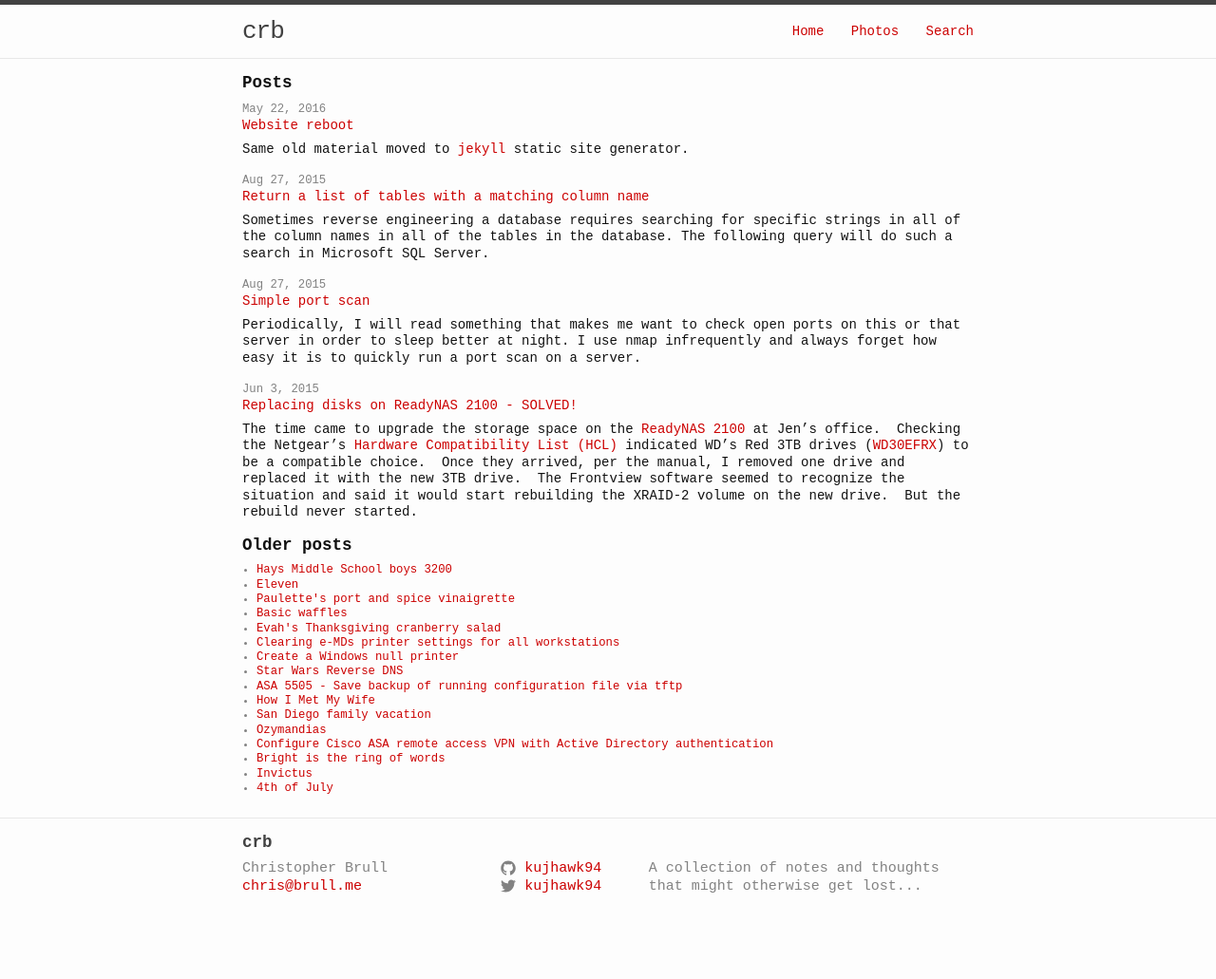
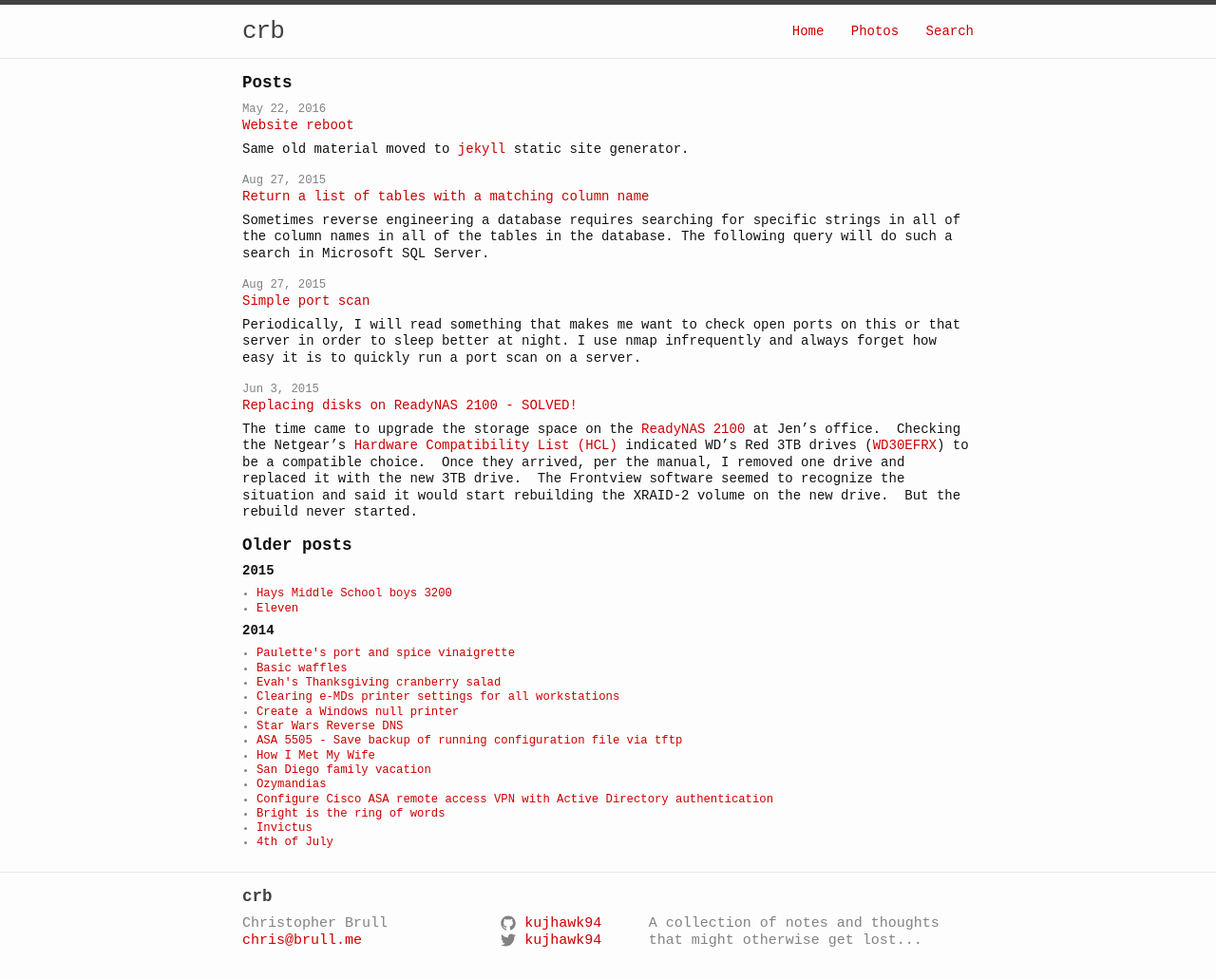
Before and after one commit to kujhawk94/kujhawk94.github.io, a Jekyll site: the page built from index.html, in a window 1280 px wide. Shown: the whole page at 95% size. Built offline with Jekyll 4.4.1, drawn with Linux system fonts in a browser that asks for light colours; before the commit the page ends 974 px from its top, so only the background shows below that.

Commit message:
Add headers extracted from photo, post date to page templates

```diff
--- a/index.html
+++ b/index.html
@@ -18,11 +18,20 @@ layout: default
       </li>
     {% endfor %}
   </ul>
+  {% assign currentyear = 0 %}
   <h1 class="page-heading">Older posts</h1>
-  <ul class="post-meta">
-    {% for post in site.posts offset:4 %}
+  {% for post in site.posts offset:4 %}
+    {% capture year %}{{ post.date | date: "%Y" }}{% endcapture %}
+    {% if year != currentyear %}
+      {% if currentyear != 0 %}
+        </ul>
+      {% endif %}
+      <h4>{{ year }}</h4>
+      <ul class="post-meta">
+      {% assign currentyear = year %}
+    {% endif %}
     <li><a href="{{ post.url | prepend: site.baseurl }}">{{ post.title }}</a></li>
-    {% endfor %}
+  {% endfor %}
   </ul>
 
 </div>
```
Also changed, not shown: photos.html (+10 -2 lines).
